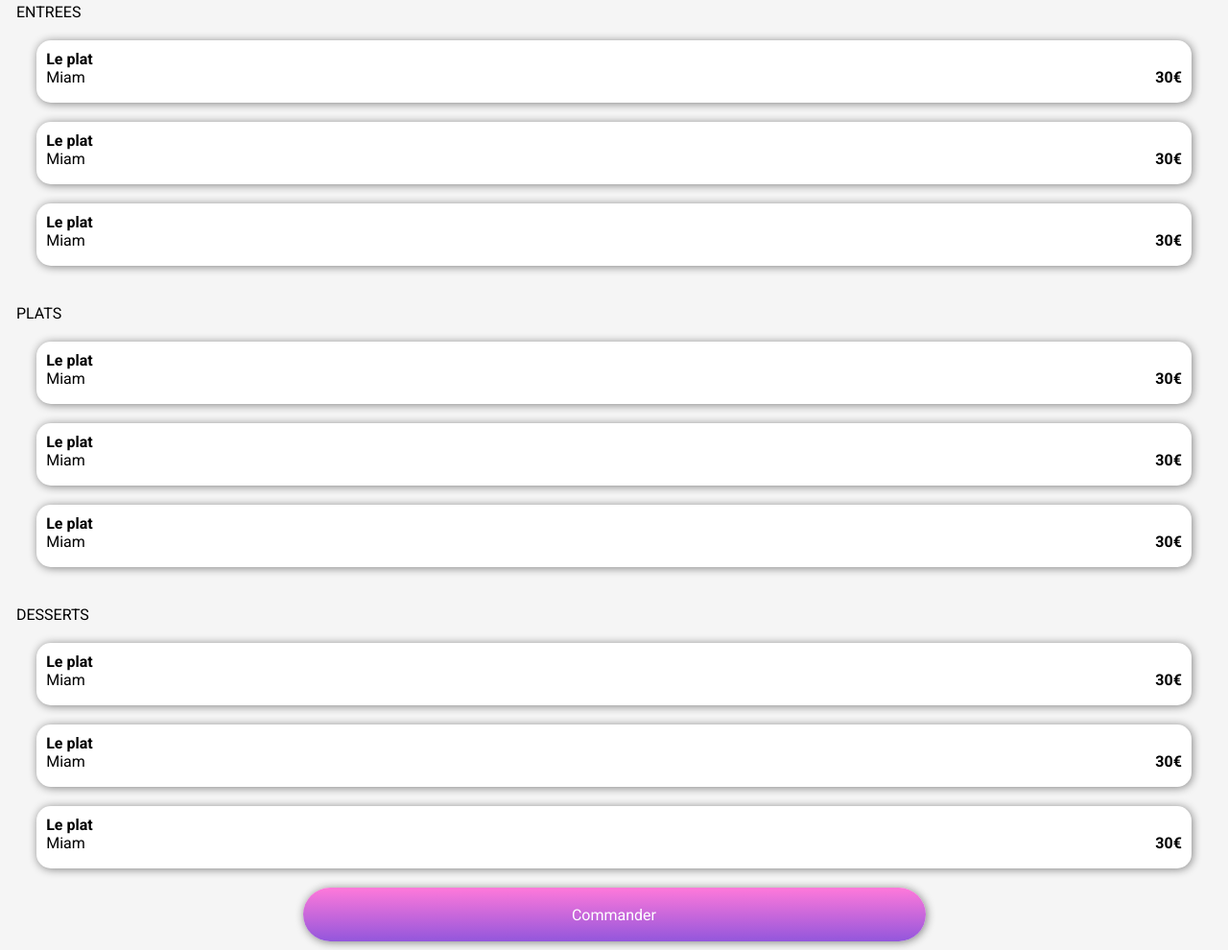
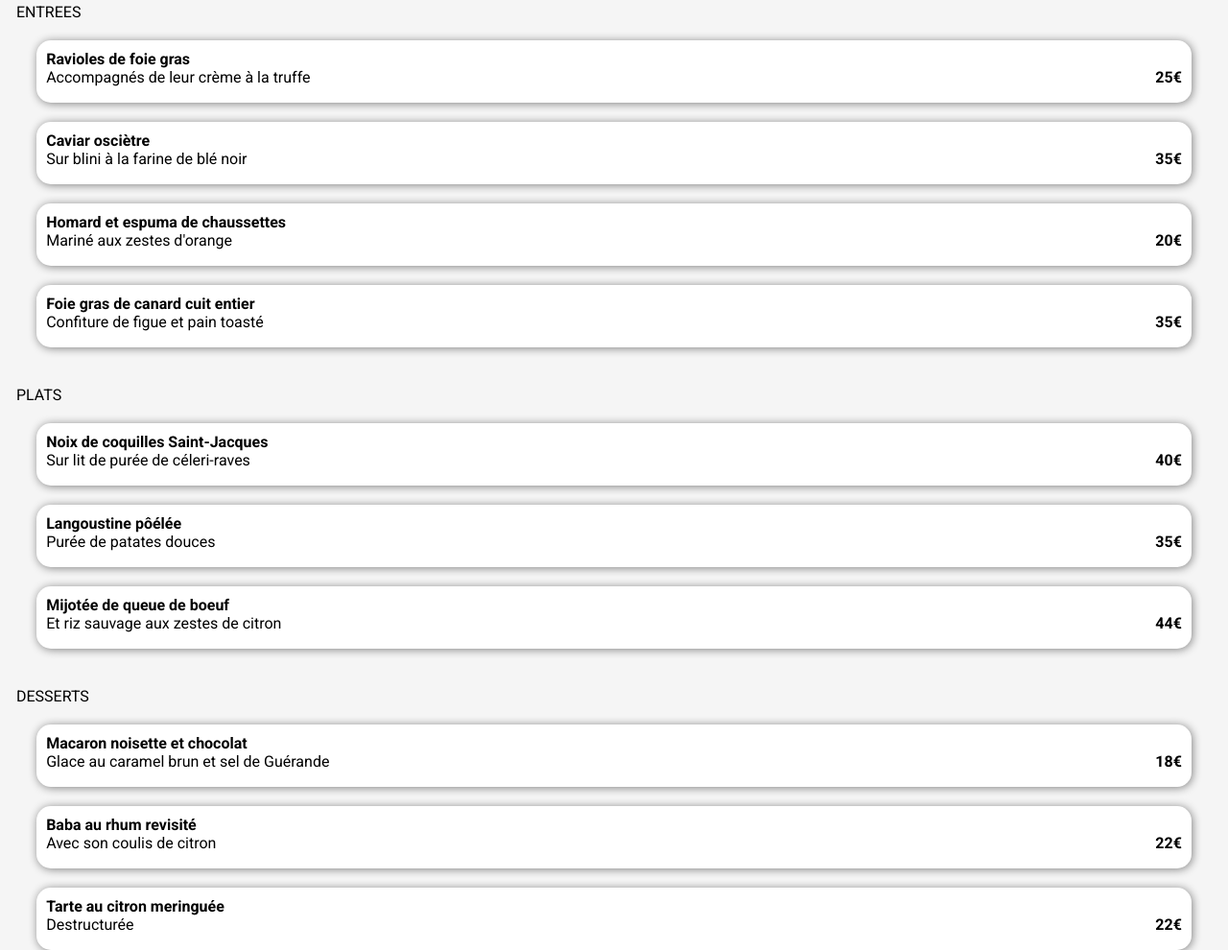
Before and after one commit to YoannLh/YoannLhostis_3_19022021, a website: page pages/la_note_enchantée.html in a window 1280 px wide. Shown: the part 454-1444 px from the top of the page at 96% size. Drawn offline with Linux system fonts and the light colour scheme.

Commit message:
Intégration du texte faite sur toutes les pages

```diff
--- a/pages/la_note_enchantée.html
+++ b/pages/la_note_enchantée.html
@@ -26,29 +26,38 @@
 				<p>ENTREES</p>
 				<div class="menu-elements__plates">
 					<div>
-						<p class="bold">Le plat</p>
+						<p class="bold">Ravioles de foie gras</p>
 					</div>
 					<div class="menu-elements__plates__text flex">
-						<p>Miam</p>
-						<p class="bold">30€</p>
+						<p>Accompagnés de leur crème à la truffe</p>
+						<p class="bold">25€</p>
 					</div>
 				</div>
 				<div class="menu-elements__plates">
 					<div>
-						<p class="bold">Le plat</p>
+						<p class="bold">Caviar osciètre</p>
 					</div>
 					<div class="menu-elements__plates__text flex">
-						<p>Miam</p>
-						<p class="bold">30€</p>
+						<p>Sur blini à la farine de blé noir</p>
+						<p class="bold">35€</p>
 					</div>
 				</div>
 				<div class="menu-elements__plates">
 					<div>
-						<p class="bold">Le plat</p>
+						<p class="bold">Homard et espuma de chaussettes</p>
 					</div>
 					<div class="menu-elements__plates__text flex">
-						<p>Miam</p>
-						<p class="bold">30€</p>
+						<p>Mariné aux zestes d'orange</p>
+						<p class="bold">20€</p>
+					</div>
+				</div>
+				<div class="menu-elements__plates">
+					<div>
+						<p class="bold">Foie gras de canard cuit entier</p>
+					</div>
+					<div class="menu-elements__plates__text flex">
+						<p>Confiture de figue et pain toasté</p>
+						<p class="bold">35€</p>
 					</div>
 				</div>
 			</div>
@@ -56,29 +65,29 @@
 				<p>PLATS</p>
 				<div class="menu-elements__plates">
 					<div>
-						<p class="bold">Le plat</p>
+						<p class="bold">Noix de coquilles Saint-Jacques</p>
 					</div>
 					<div class="menu-elements__plates__text flex">
-						<p>Miam</p>
-						<p class="bold">30€</p>
+						<p>Sur lit de purée de céleri-raves</p>
+						<p class="bold">40€</p>
 					</div>
 				</div>
 				<div class="menu-elements__plates">
 					<div>
-						<p class="bold">Le plat</p>
+						<p class="bold">Langoustine pôélée</p>
 					</div>
 					<div class="menu-elements__plates__text flex">
-						<p>Miam</p>
-						<p class="bold">30€</p>
+						<p>Purée de patates douces</p>
+						<p class="bold">35€</p>
 					</div>
 				</div>
 				<div class="menu-elements__plates">
 					<div>
-						<p class="bold">Le plat</p>
+						<p class="bold">Mijotée de queue de boeuf</p>
 					</div>
 					<div class="menu-elements__plates__text flex">
-						<p>Miam</p>
-						<p class="bold">30€</p>
+						<p>Et riz sauvage aux zestes de citron</p>
+						<p class="bold">44€</p>
 					</div>
 				</div>
 			</div>
@@ -86,29 +95,29 @@
 				<p>DESSERTS</p>
 				<div class="menu-elements__plates">
 					<div>
-						<p class="bold">Le plat</p>
+						<p class="bold">Macaron noisette et chocolat</p>
 					</div>
 					<div class="menu-elements__plates__text flex">
-						<p>Miam</p>
-						<p class="bold">30€</p>
+						<p>Glace au caramel brun et sel de Guérande</p>
+						<p class="bold">18€</p>
 					</div>
 				</div>
 				<div class="menu-elements__plates">
 					<div>
-						<p class="bold">Le plat</p>
+						<p class="bold">Baba au rhum revisité</p>
 					</div>
 					<div class="menu-elements__plates__text flex">
-						<p>Miam</p>
-						<p class="bold">30€</p>
+						<p>Avec son coulis de citron</p>
+						<p class="bold">22€</p>
 					</div>
 				</div>
 				<div class="menu-elements__plates">
 					<div>
-						<p class="bold">Le plat</p>
+						<p class="bold">Tarte au citron meringuée</p>
 					</div>
 					<div class="menu-elements__plates__text flex">
-						<p>Miam</p>
-						<p class="bold">30€</p>
+						<p>Destructurée</p>
+						<p class="bold">22€</p>
 					</div>
 				</div>
 			</div>
```
Also changed, not shown: pages/a_la_française.html (+27 -27 lines), pages/la_palette_du_gout.html (+30 -30 lines), pages/le_délice_des_sens.html (+27 -27 lines).
